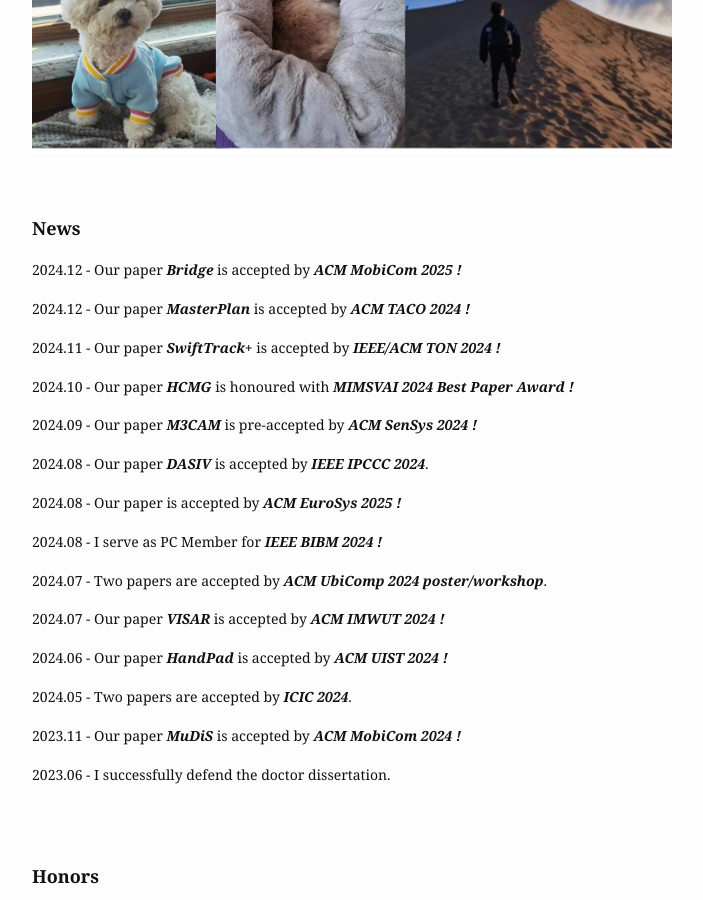
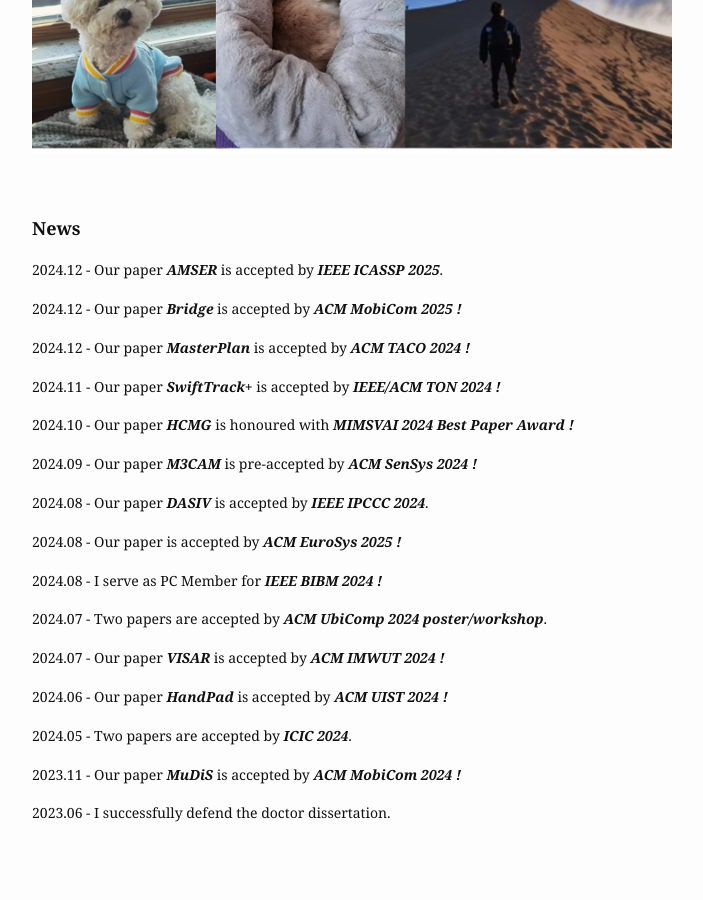
Before and after one commit to dianding0102/dian_web, a Jekyll site: the page built from index.md, in a window 1280 px wide and 900 px high, scrolled down 745 px. Shown: the whole window, without its empty margins (288-991 px from the left). Built offline with Jekyll 4.4.1, drawn with Linux system fonts in a browser that asks for light colours.

Commit message:
1
icassp

```diff
--- a/_layouts/home.html
+++ b/_layouts/home.html
@@ -52,6 +52,9 @@
         <p>
         <font size=4><b>News</b></font>
         </p>
+        <p>
+          2024.12 - Our paper <i><b>AMSER</b></i> is accepted by <i><b>IEEE ICASSP 2025</b></i>.
+         </p>
         <p>
           2024.12 - Our paper <i><b>Bridge</b></i> is accepted by <i><b>ACM MobiCom 2025 !</b></i>
          </p>
```
